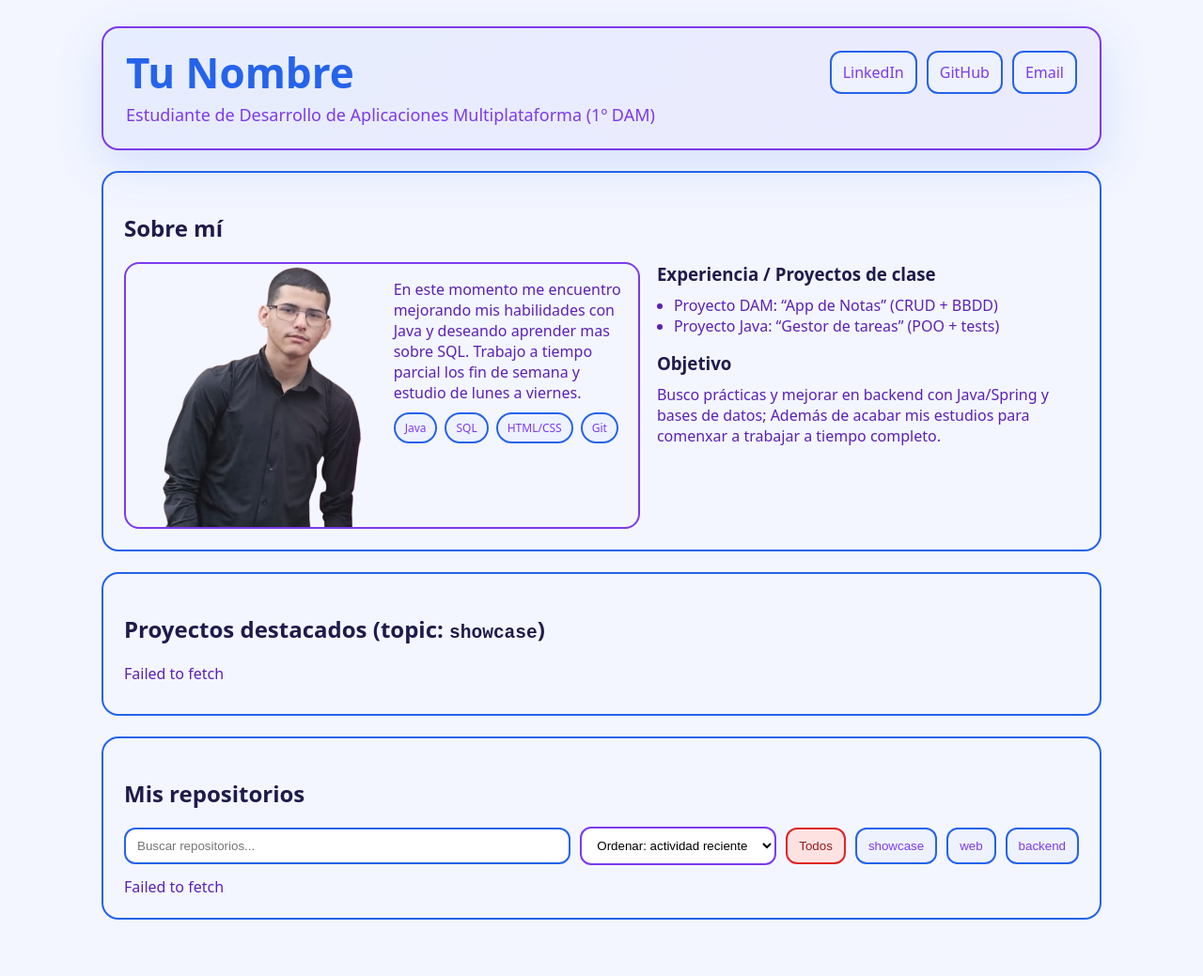
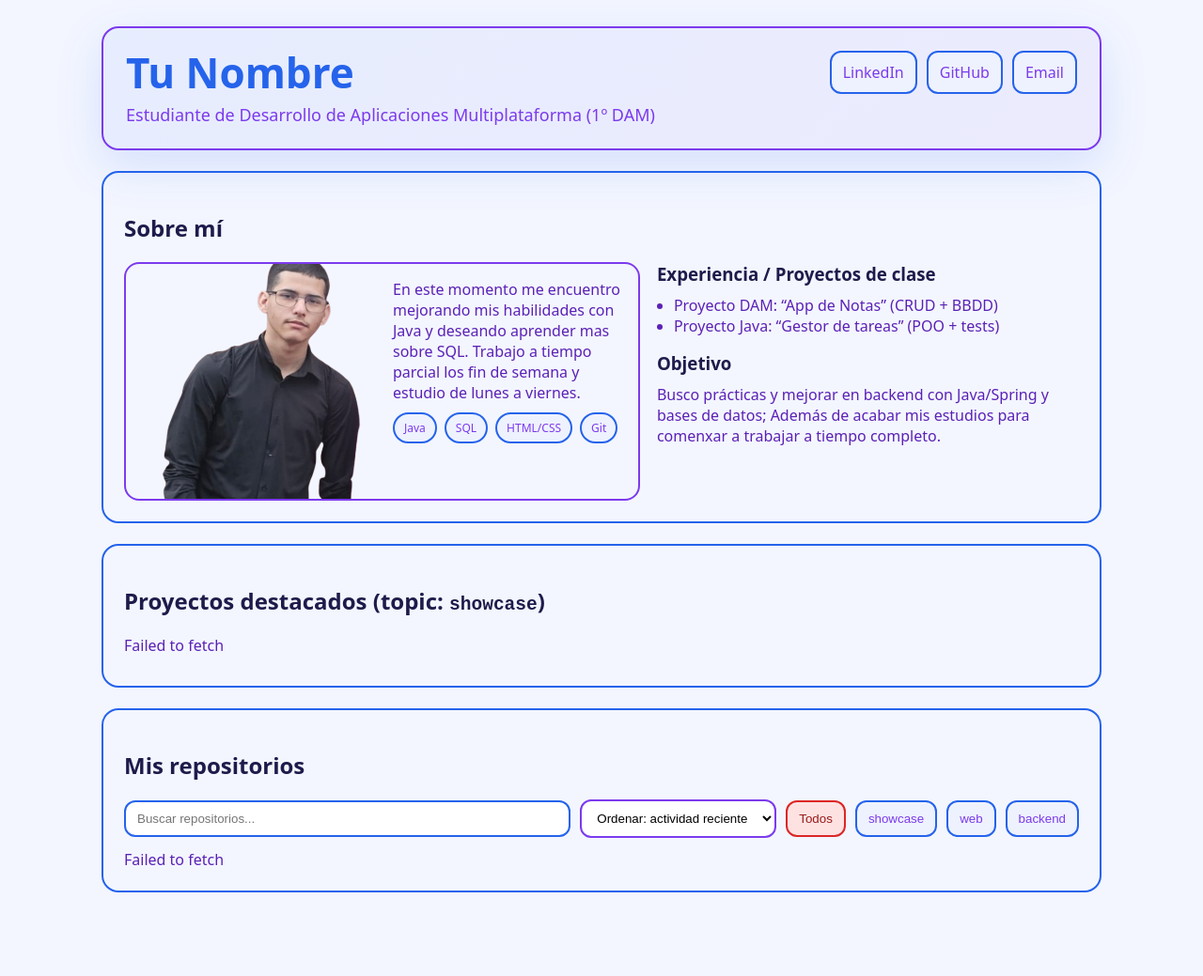
Before and after one commit to JulianGHJimenez/JulianGHJimenez.github.io, a Jekyll site: the page built from index.html, in a window 1280 px wide. Shown: the whole page at 94% size. Built offline with Jekyll 4.4.1, drawn with Linux system fonts in a browser that asks for light colours; after the commit the page ends 1010 px from its top, so only the background shows below that.

Commit message:
actualizar perfil2.0

```diff
--- a/assets/css/styles.css
+++ b/assets/css/styles.css
@@ -53,16 +53,25 @@ body{
 @media (max-width: 900px){ .grid2{grid-template-columns:1fr} .title{font-size:36px}}
 
 .profile{
-  display:flex;gap:18px;align-items:stretch;
-  border-radius:16px;overflow:hidden;
+  display:flex;
+  gap:18px;
+  align-items:flex-start;   /* importante */
+  border-radius:16px;
   border:2px solid var(--brand2);
 }
 
-.profile img{width:46%;
-  height:auto;
-  object-fit:contain;
-  display:block;}
-.profile .bio{padding:16px}
+.profile img{
+  width:250px;      /* tamaño fijo */
+  height:250px;     /* tamaño fijo */
+  object-fit:cover; /* mantiene proporción sin deformar */
+  flex-shrink:0;    /* evita que flex la reduzca */
+  display:block;
+}
+
+.profile .bio{
+  padding:16px;
+  flex:1;
+}
 
 .pillrow{display:flex;flex-wrap:wrap;gap:8px;margin-top:10px}
 
```
Also changed, not shown: 1 other file.
